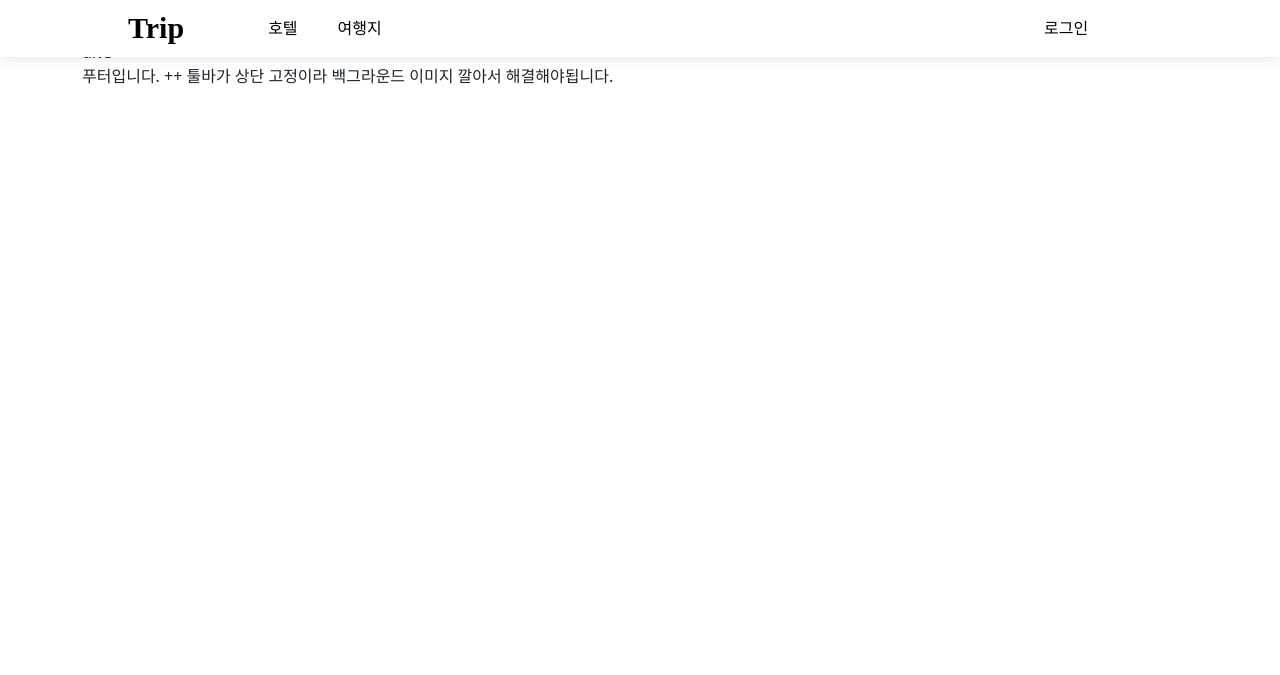
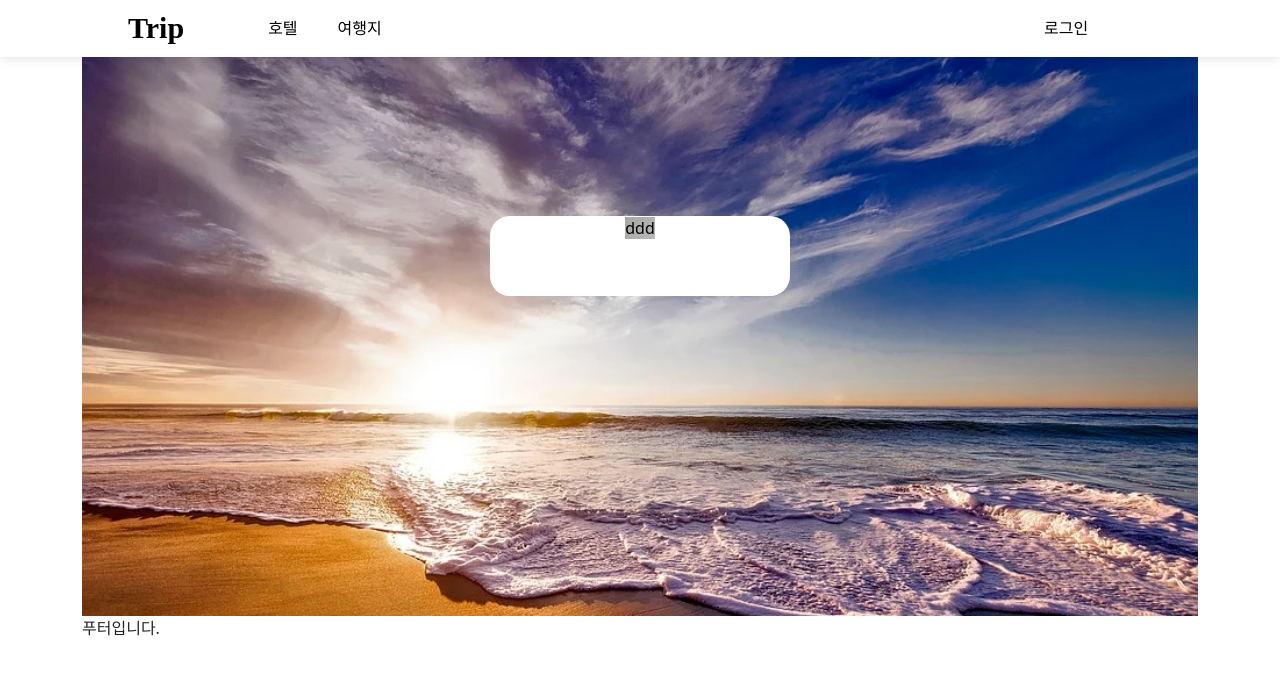
Before and after one commit to seoyeonson/Trip, a Django app: page /main/ in a window 1280 px wide. Shown: the top 675 px of the page. Run offline with Django 3.2, Linux system fonts and the light colour scheme; some libraries are stand-ins or nearby versions.

Commit message:
이광우#3.28/6:11
templates/main.html 메인 이미지, 메인 검색 쪽 작업했습니다. 메인이미지 좌우 최대랑 메인 검색 아이콘이 필요합니다.

```diff
--- a/SLHJ/templates/base.html
+++ b/SLHJ/templates/base.html
@@ -9,6 +9,7 @@
     <link href="{% static 'bs/css/css.css' %}" rel="stylesheet">
     <script src="{% static 'bs/js/bootstrap.bundle.min.js' %}"></script>
     <script src="https://ajax.googleapis.com/ajax/libs/jquery/3.6.0/jquery.min.js"></script>
+    <script src="{% static 'bs/js/js.js' %}"></script>
     <title>
         {% block title %}
         {% endblock %}
--- a/SLHJ/templates/main.html
+++ b/SLHJ/templates/main.html
@@ -25,14 +25,24 @@
             </li>
         </ul>
     </nav>
-    <div>div2</div>
-    <div>div3</div>
+    <section class="page"> <!-- 메인 이미지 및 메인 검색창-->
+        <div class="main_image"> <!-- 메인 이미지 -->
+            <div class="main_search"> <!-- 메인 검색 -->
+                <div class="menu_select">
+                    <div>
+                        <a href="#"><span class="hotel_icon">ddd</span></a>
+                    </div>
+                </div>
+            </div>
+        </div>
+    </section>
+    <div></div>
     </header>
     <article>
         <section></section>
         <section></section>
     </article>
-    <footer>푸터입니다. ++ 툴바가 상단 고정이라 백그라운드 이미지 깔아서 해결해야됩니다.
+    <footer>푸터입니다.
     </footer>
 </body>
 
--- a/static/bs/css/css.css
+++ b/static/bs/css/css.css
@@ -1,3 +1,7 @@
+body {
+    margin: 0;
+}
+
 a {
     text-decoration: none;
     color: black;
@@ -8,12 +12,13 @@ a:hover {
 }
 
 .toolbar {
-    padding-left: 10vw;
+    align-items: center;
     background: #FFFFFF;
     box-shadow: 0px 2px 10px rgba(0, 0, 0, 0.1);
 }
 
 .home_icon {
+    margin-left: 10vw;
     font-family: 'Poppins';
     font-style: normal;
     font-weight: 800;
@@ -23,7 +28,6 @@ a:hover {
 
 .home_tool {
     padding-left: 5vw;
-    /* border: 1px solid red; */
 }
 
 .home_menu {
@@ -32,6 +36,35 @@ a:hover {
 
 .home_tool2 {
     position: absolute;
-    /* border: 1px solid blue; */
     left: 80vw;
 }
+
+.page {
+
+}
+
+.main_image {
+    background-image: url(../../img/main.png);
+    height: 600px;
+    background-repeat: no-repeat;
+    background-size: cover;
+}
+
+.main_search {
+    text-align: center;
+    padding-top: 200px;
+}
+
+.menu_select {
+    display: inline-block;
+    width: 300px;
+    height: 80px;
+    background-color: #FFFFFF;
+    border-radius: 20px;
+}
+
+.hotel_icon {
+    background-image: url(../../img/cat.jpg);
+    width: 30px;
+    height: 30px;
+}
```
Also changed, not shown: static/bs/js/js.js (added), static/img/main.png (added).
